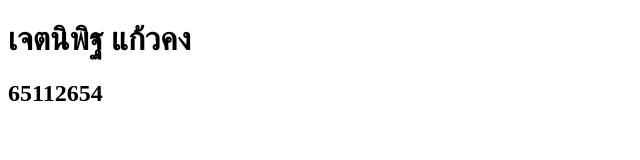
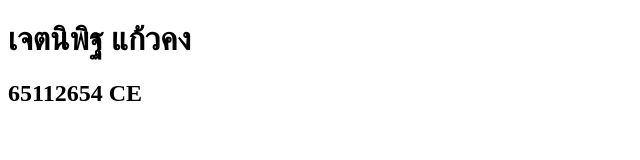
Before and after one commit to Jetniphit123/CE341_ID2654, a plain HTML site: page index.html in a window 1280 px wide. Shown: the full height of the page, 0-640 px from the left. Drawn offline with Linux system fonts and the light colour scheme.

Commit message:
Update index.html

```diff
--- a/index.html
+++ b/index.html
@@ -8,6 +8,6 @@
 </head>
 <body>
     <H1>เจตนิพิฐ แก้วคง</H1>
-    <H2>65112654</H2>
+    <H2>65112654 CE </H2>
 </body>
 </html>
```
